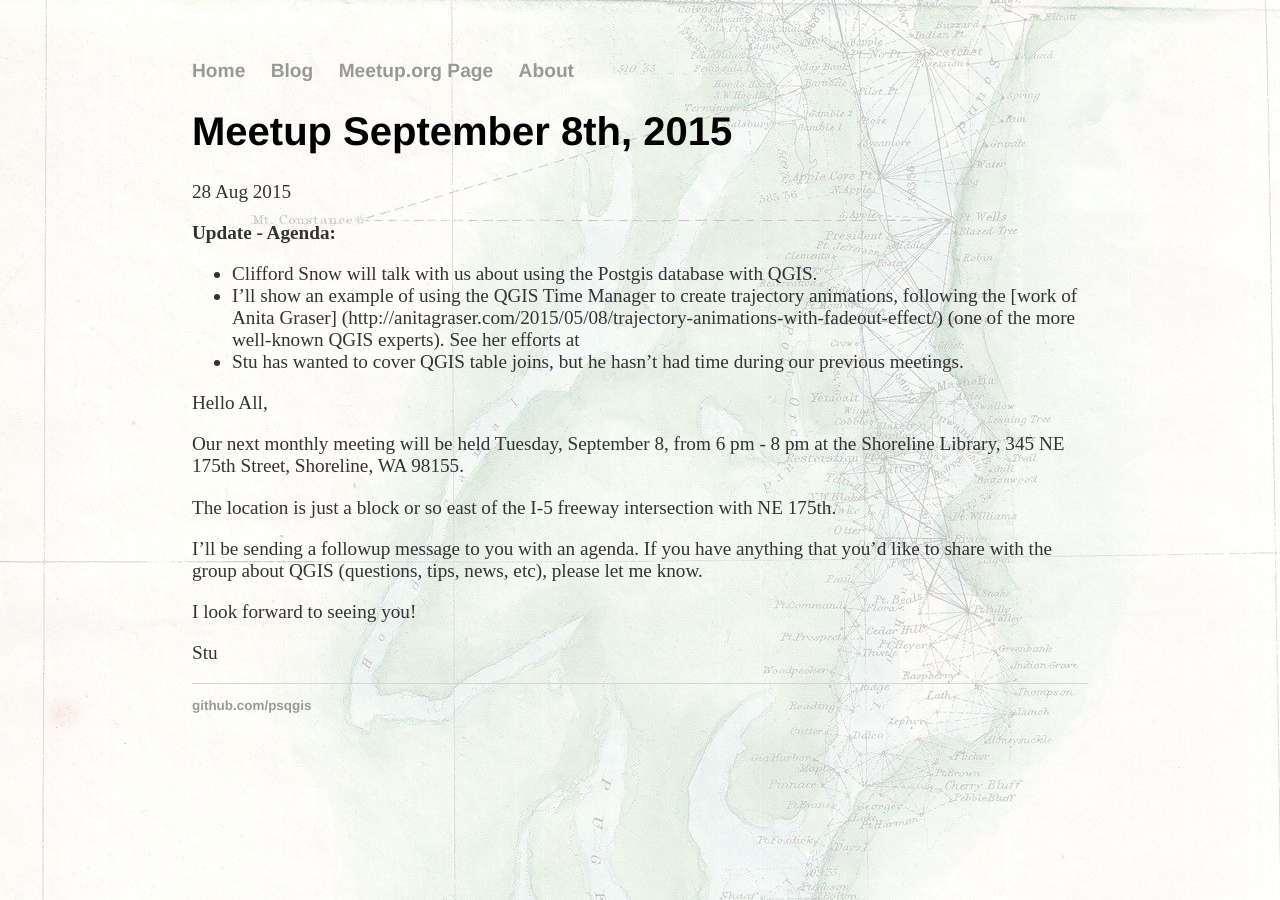
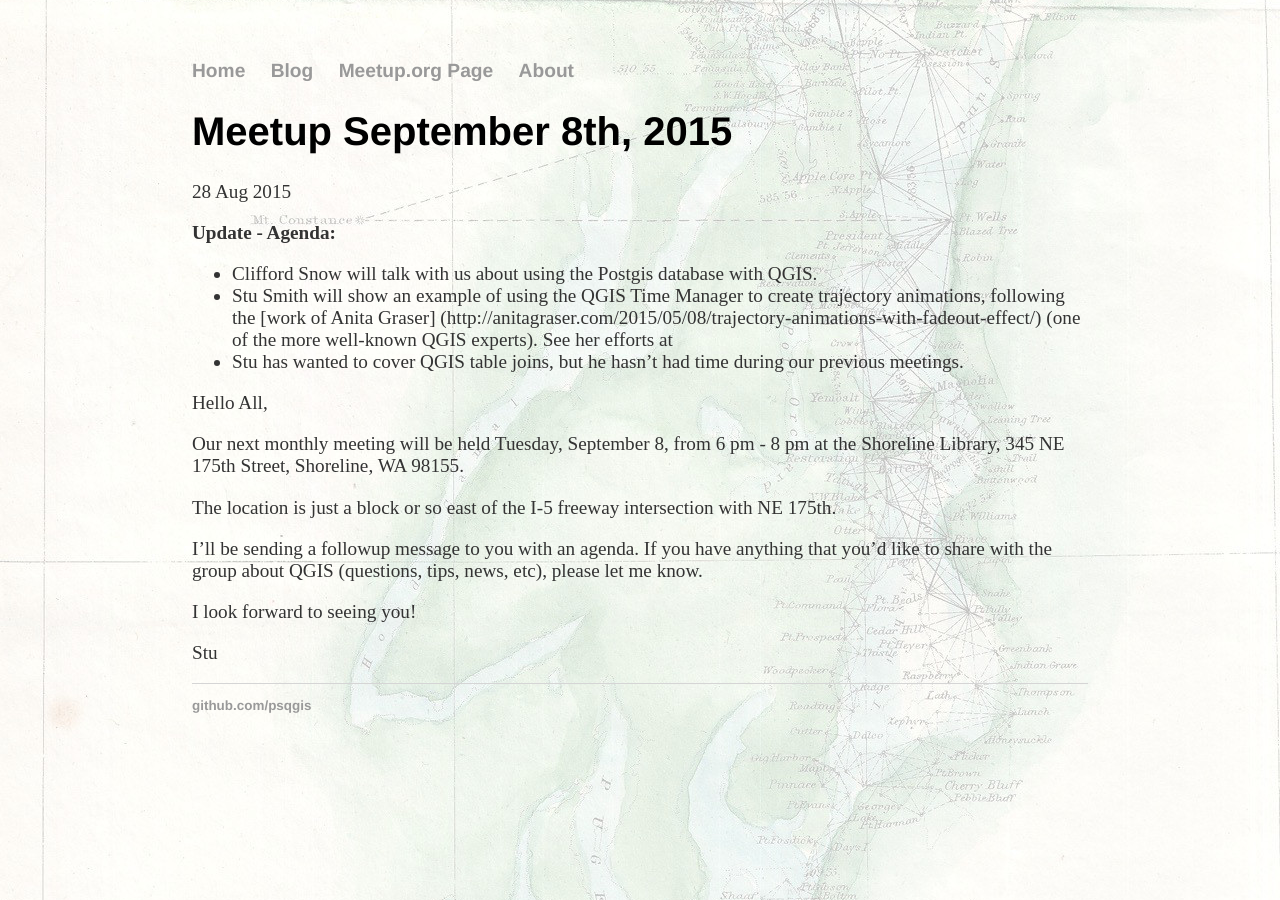
Before and after one commit to psqgis/psqgis.github.io, a Jekyll site: the page built from _posts/2015-08-28-Meetup-Sept-8th.md, in a window 1280 px wide. Built offline with Jekyll 4.4.1, drawn with Linux system fonts in a browser that asks for light colours.

Commit message:
Clarify who was going to do an agenda item

```diff
--- a/_posts/2015-08-28-Meetup-Sept-8th.md
+++ b/_posts/2015-08-28-Meetup-Sept-8th.md
@@ -8,10 +8,8 @@
 __Update - Agenda:__
 
 * Clifford Snow will talk with us about using the Postgis database with QGIS.
-* I'll show an example of using the QGIS Time Manager to create trajectory animations, following the [work of Anita Graser] (http://anitagraser.com/2015/05/08/trajectory-animations-with-fadeout-effect/) (one of the more well-known QGIS experts).  See her efforts at
+* Stu Smith will show an example of using the QGIS Time Manager to create trajectory animations, following the [work of Anita Graser] (http://anitagraser.com/2015/05/08/trajectory-animations-with-fadeout-effect/) (one of the more well-known QGIS experts).  See her efforts at
 * Stu has wanted to cover QGIS table joins, but he hasn't had time during our previous meetings.
-
-
 
 Hello All,
 
```
